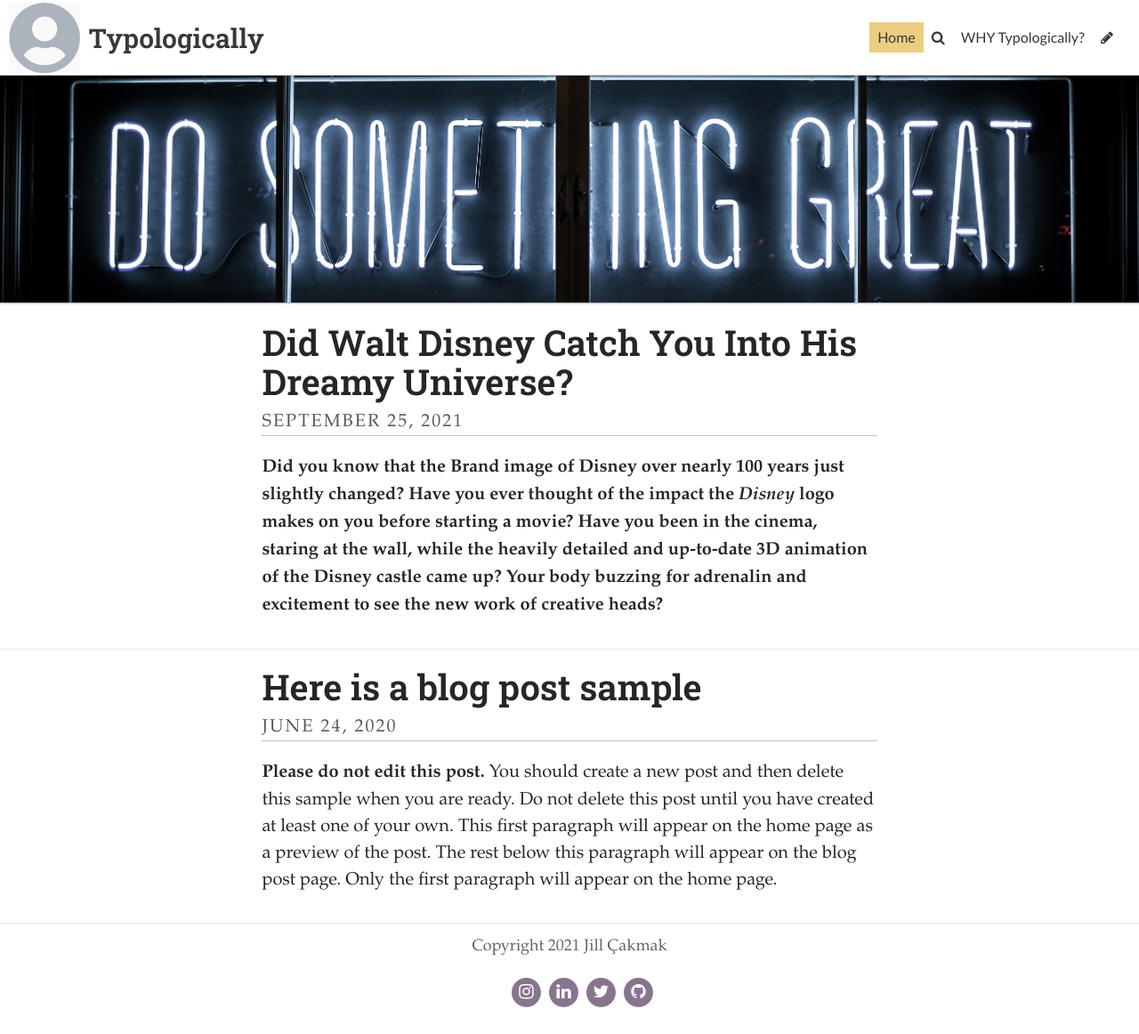
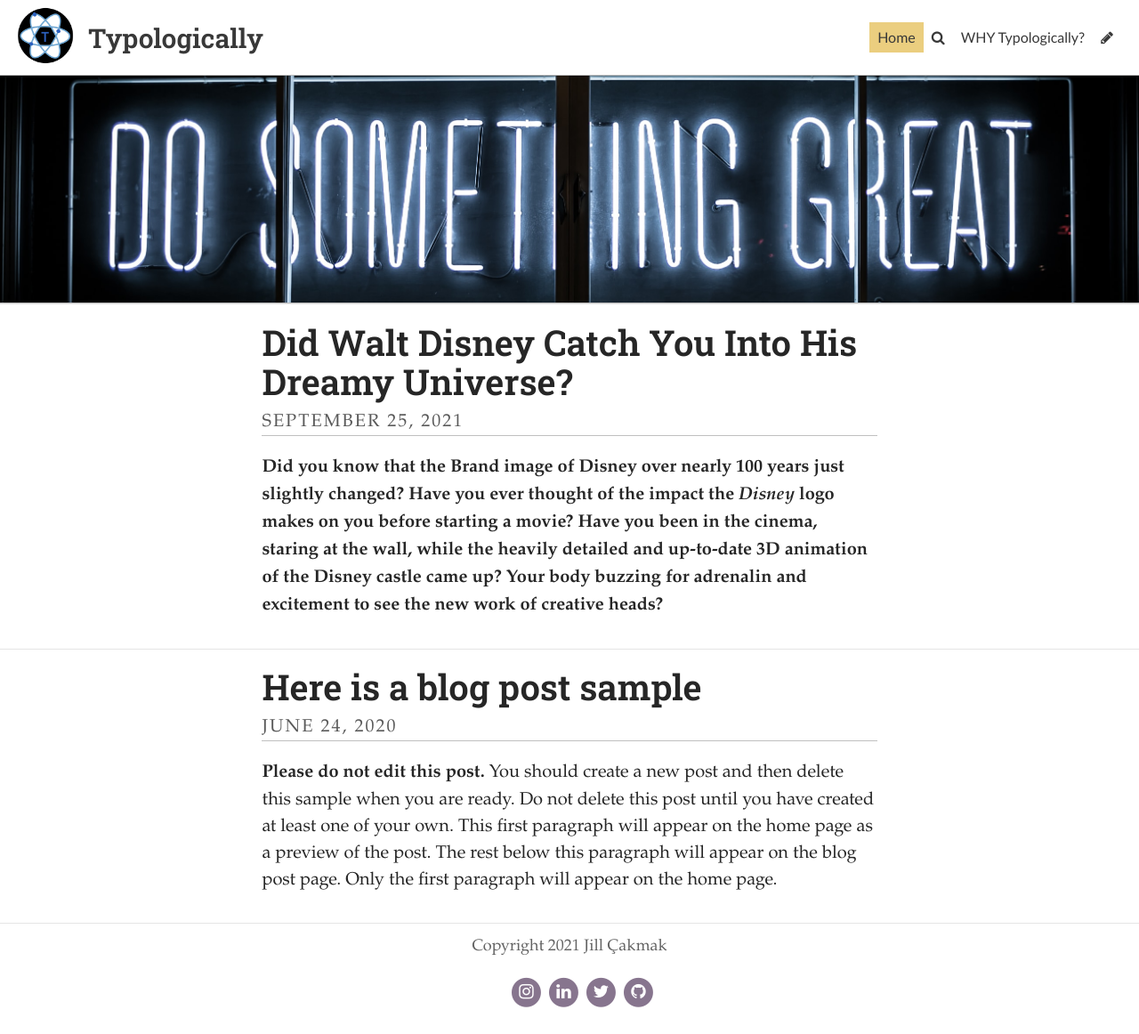
Before and after one commit to JillCakmak/Cakmak, a Jekyll site: the page built from index.html, in a window 1280 px wide. Shown: the whole page at 89% size. Built offline with Jekyll 4.4.1, drawn with Linux system fonts in a browser that asks for light colours; some web fonts are replaced; the list of posts is cut into pages by our own code.

Commit message:
Update Settings “general”

```diff
--- a/_data/settings.yml
+++ b/_data/settings.yml
@@ -6,7 +6,7 @@ header_text: ""
 header_text_color: "#ffffff"
 bannerheight: 20vmax
 navbarheight: 85px
-logo: /uploads/logo.jpg
+logo: ../uploads/typologicallylogo.jpg
 favicon: /uploads/favicon.ico
 gridlayout: false
 fixednavbar: false
```
Also changed, not shown: uploads/typologicallylogo.jpg (added).
